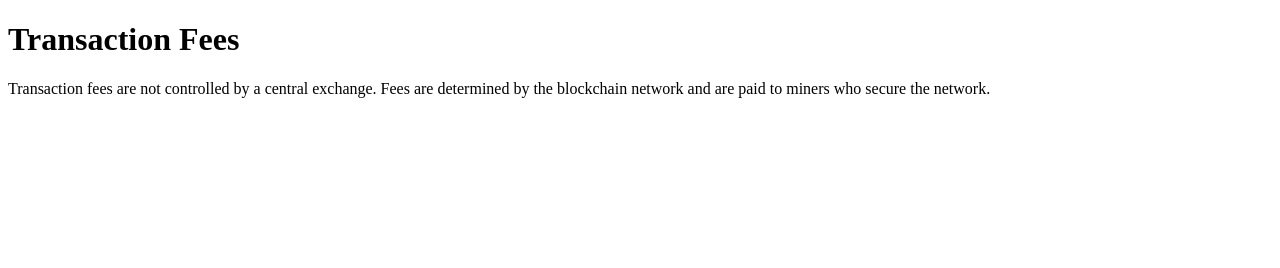
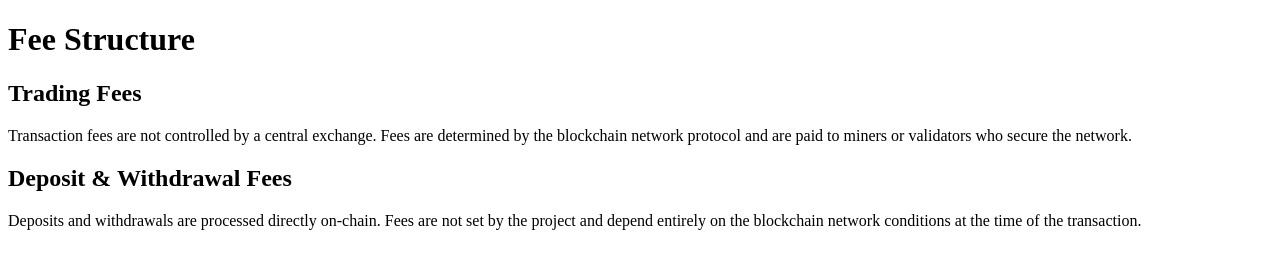
Before and after one commit to Heiwabitnull/rxbcore-website, a plain HTML site: page fees.html in a window 1280 px wide. Drawn offline with Linux system fonts and the light colour scheme.

Commit message:
fees.html

```diff
--- a/fees.html
+++ b/fees.html
@@ -4,10 +4,19 @@
   <title>RXB Fees</title>
 </head>
 <body>
-  <h1>Transaction Fees</h1>
+  <h1>Fee Structure</h1>
+
+  <h2>Trading Fees</h2>
   <p>
     Transaction fees are not controlled by a central exchange.
-    Fees are determined by the blockchain network and are paid to miners who secure the network.
+    Fees are determined by the blockchain network protocol and are paid to miners or validators who secure the network.
   </p>
+
+  <h2>Deposit & Withdrawal Fees</h2>
+  <p>
+    Deposits and withdrawals are processed directly on-chain.
+    Fees are not set by the project and depend entirely on the blockchain network conditions at the time of the transaction.
+  </p>
+
 </body>
 </html>
```
